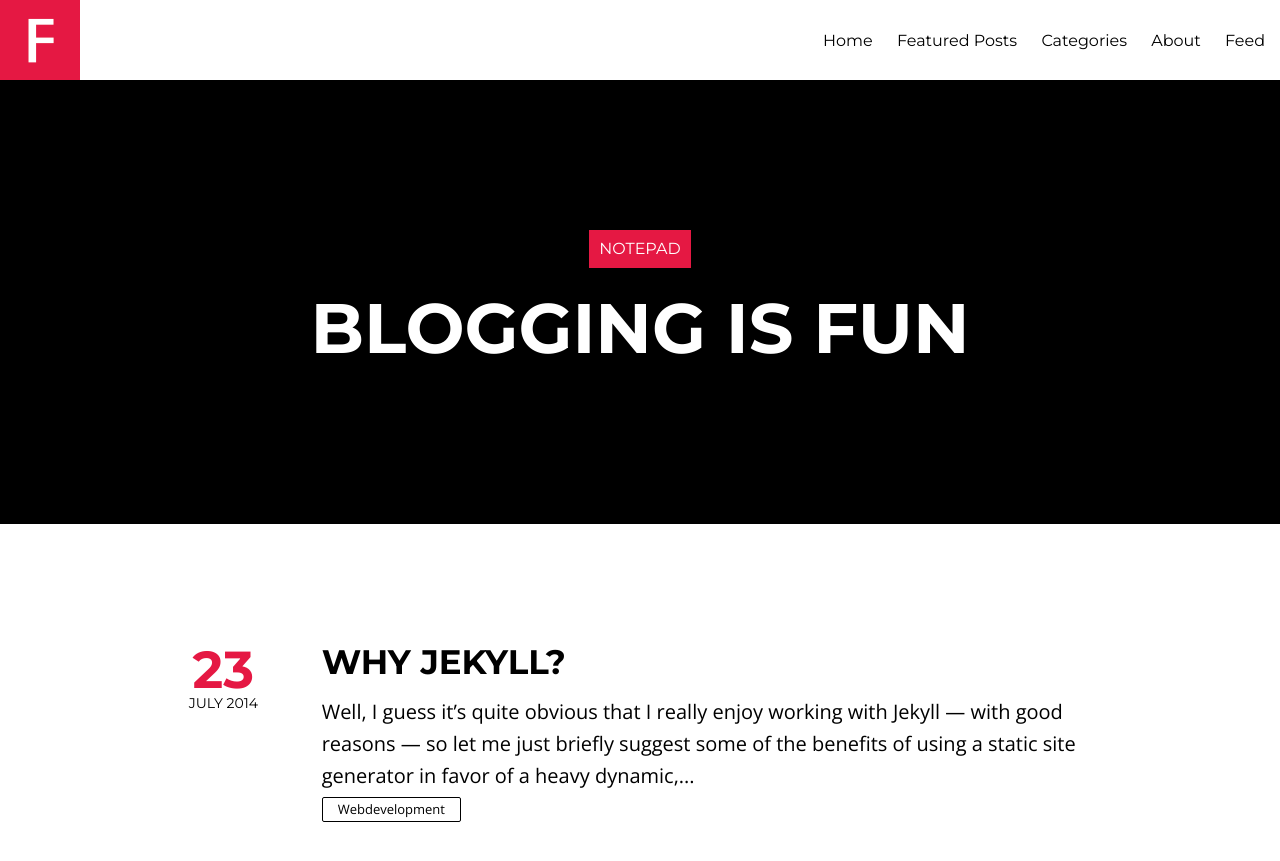
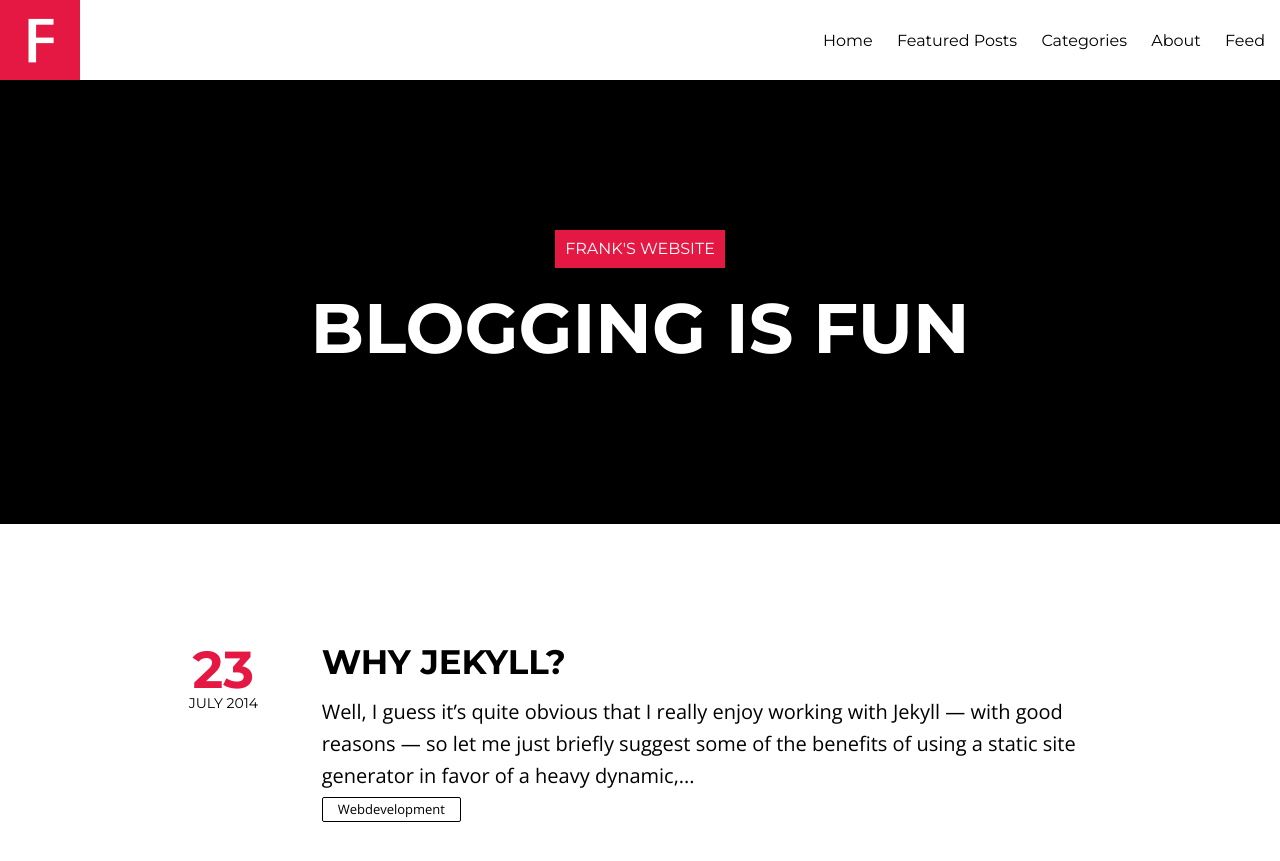
Before and after one commit to FrankFitzGerald/frankfitzgerald.github.io, a Jekyll site: the page built from index.html, in a window 1280 px wide and 900 px high. Shown: the top 861 px of the window. Built offline with Jekyll 4.4.1, drawn with Linux system fonts in a browser that asks for light colours; nearby versions of some CDN libraries; the list of posts is cut into pages by our own code.

Commit message:
Change Title

```diff
--- a/_config.yml
+++ b/_config.yml
@@ -1,4 +1,4 @@
-title:            Notepad
+title:            Frank's Website
 description:      "Blogging is fun"
 logo:             logo.png
 disqus_shortname: hmfaysal
```
